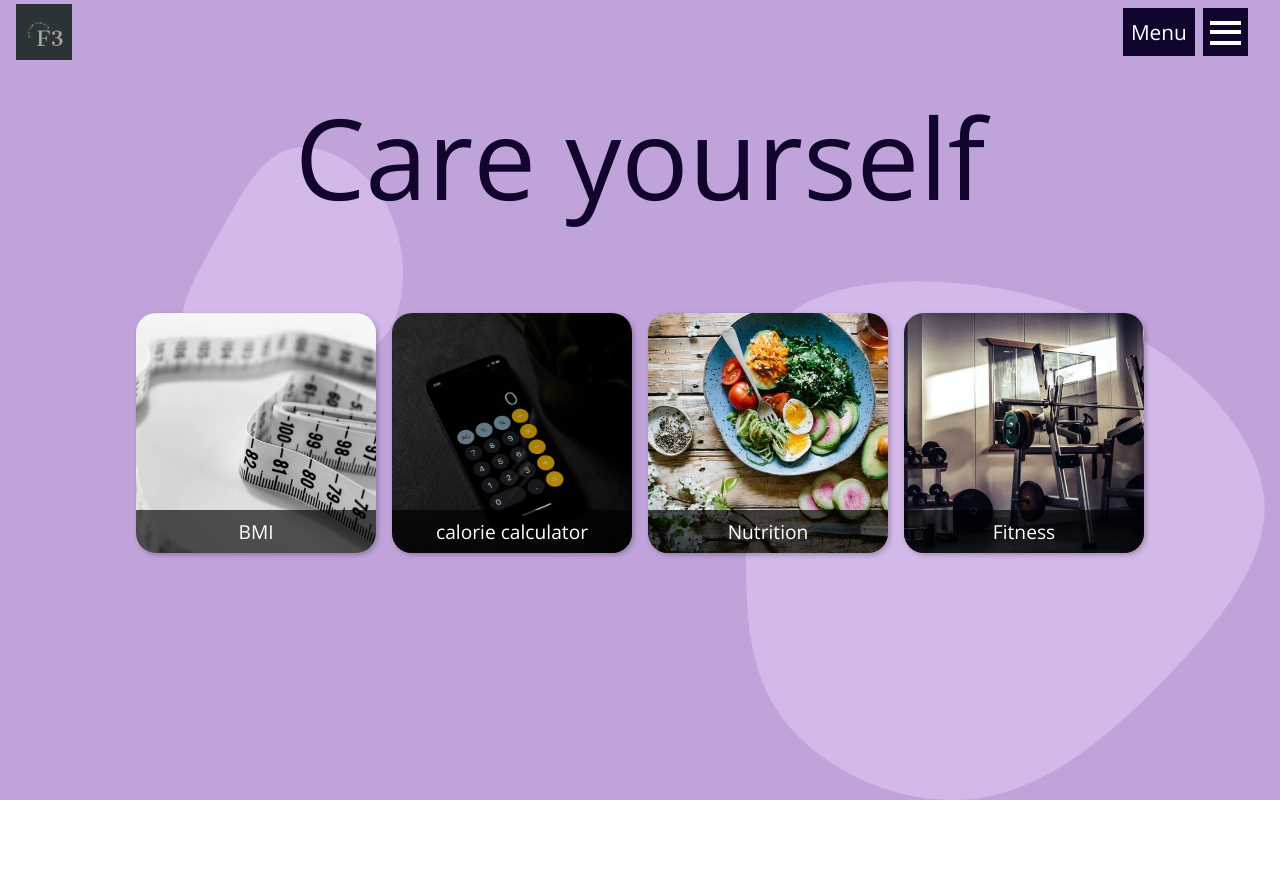
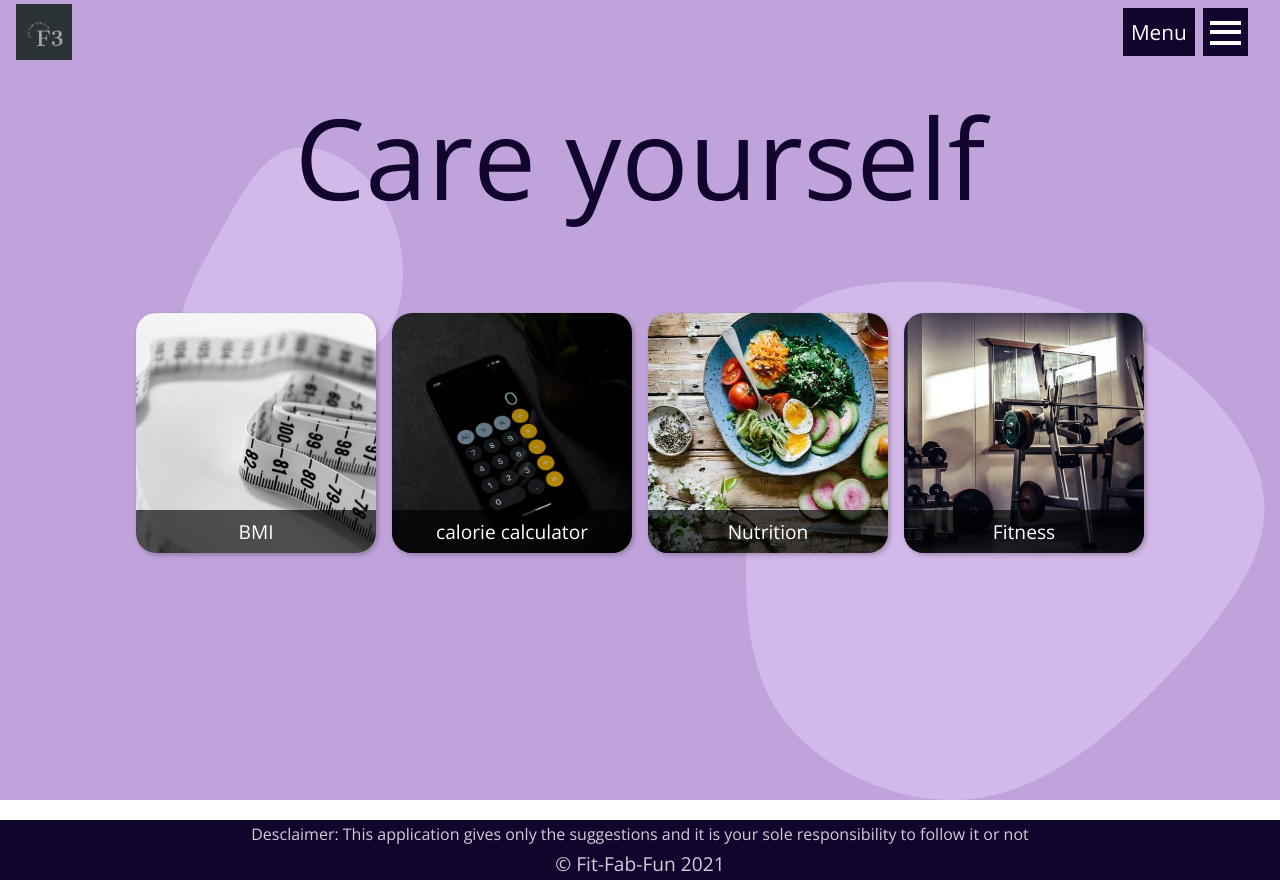
Before and after one commit to jaswanthpallavolu/SEPM_F3_APP, a React (Create React App) app: page /home in a window 1280 px wide. Before the commit the page ends 800 px from the top, so only its background shows below. Built offline with nearby package versions, Linux system fonts and the light colour scheme.

Commit message:
nov16-footer

```diff
--- a/src/components/Fitness_Section/Exercise.jsx
+++ b/src/components/Fitness_Section/Exercise.jsx
@@ -3,6 +3,7 @@ import './exercise_a.css';
 import { useParams } from "react-router-dom"; //eslint-disable-line
 import { useHistory } from 'react-router';
 import { useQuery } from 'react-query'
+import { CircularProgress } from "@mui/material";
 import axios from 'axios'
 import Carousel from "../../utils/carousel/Carousel";
 
@@ -15,7 +16,7 @@ export default function Exercise() {
 
     const history = useHistory();
 
-    const { data } = useQuery("a_1", getworkouts)
+    const { data, isLoading } = useQuery("a_1", getworkouts)
 
     const { fid } = useParams();
 
@@ -26,6 +27,7 @@ export default function Exercise() {
                 <div className="heading">
                     <p> Fitness</p>
                 </div>
+                {!isLoading ?
                     <div className="info">
                         {data?.data.map(i => (
                             <div key={i.name}>
@@ -43,6 +45,7 @@ export default function Exercise() {
                             </div>
                         ))}
                     </div>
+                    : <div style={{ width: '80vw', display: 'grid', placeItems: 'center' }}><CircularProgress color='secondary' /></div>}
             </div>
         </div>
     )
--- a/src/components/Fitness_Section/Fitness.jsx
+++ b/src/components/Fitness_Section/Fitness.jsx
@@ -1,9 +1,9 @@
 import React from 'react';
 import './fitness_a.css';
-import { BrowserRouter as Router, Route, Link } from "react-router-dom"; //eslint-disable-line
 import { useHistory } from 'react-router';
 import { useQuery } from 'react-query'
 import axios from 'axios'
+import { CircularProgress } from "@mui/material";
 
 export default function Fitness() {
 
@@ -12,11 +12,11 @@ export default function Fitness() {
 
         return axios.get(url)
     }
-    const { data } = useQuery("query", getCategories)
+    const { data, isLoading } = useQuery("query", getCategories)
 
     let history = useHistory();
 
-    console.log(data?.data)
+
 
     return (
 
@@ -26,6 +26,7 @@ export default function Fitness() {
                     <div className="heading"><p> Fitness</p>
                     </div>
                 </div>
+                {!isLoading ?
                     <div className="info">
                         {data?.data.map(item => (
                             <div className="info_1" key={item.id}>
@@ -38,13 +39,12 @@ export default function Fitness() {
                                 <div className="button">
                                     {item.sections.map(i => (
                                         <button className="b1" key={i.id} onClick={() => history.push("/home/fitness/" + i.id)}><p>{i.name}</p></button>
-
                                     ))}
-
                                 </div>
                             </div>
                         ))}
                     </div>
+                    : <div style={{ width: '80vw', display: 'grid', placeItems: 'center' }}><CircularProgress color='secondary' /></div>}
             </div>
         </div >
     )
--- a/src/components/Fitness_Section/exercise_a.css
+++ b/src/components/Fitness_Section/exercise_a.css
@@ -17,15 +17,20 @@
     background: var(--primary);
 }
 .exercise_main .heading{
+    position: relative;
+    left:5%;
+    width:max-content;
     font-size: 3rem;
 }
 .exercise_main .container{
     position: absolute;
     top: 7rem;
-    left: 5rem;
+    width:100%;
     text-transform: capitalize;
 }
 .exercise_main .back{
+    position: absolute;
+    left:5%;
     background-image: url('icons8-left-50.png');
     background-repeat: no-repeat;
     background-position-x: center;
@@ -37,29 +42,30 @@
     text-decoration: none;
     /* display: inline-block; */
     font-size: 20px;
-    margin: 5px 10px;
     cursor: pointer;
     border-radius: 15px;
 }
 
 .exercise_main .heading_1{
-    display: flex;
+    display: grid;
+    place-items: center;
+    /* display: flex;
     flex-direction: row;
-    gap:35rem;
-    margin-bottom: 5rem;
+    gap:35rem; */
+    margin-bottom: 4rem;
 }
 
 .exercise_main .info{
     position: absolute;
     top: 8rem;
-    left: 1rem;
-    width: 83rem;
+
+    width: 100%;
 }
 
 .exercise_main .vedios{
-    position:absolute;
-    left: 100px;
-    width: 70rem;
+
+    margin:auto;
+    width:80%;
 }
 
 @media all and (max-width:600px){
--- a/src/components/LandingPage/Landing.jsx
+++ b/src/components/LandingPage/Landing.jsx
@@ -16,6 +16,10 @@ export default function Landing() {
             <div className="content">
                 <h1>Care yourself</h1>
                 <Sections />
+                <footer>
+                    <div className="dis">Desclaimer: This application gives only the suggestions and it is your sole responsibility to follow it or not </div>
+                    <div className="cright">&copy; Fit-Fab-Fun 2021</div>
+                </footer>
             </div>
         </div>
     )
--- a/src/components/LandingPage/landing.css
+++ b/src/components/LandingPage/landing.css
@@ -16,6 +16,7 @@
 .landing .content{
     position: absolute;
     width: 100%;
+    min-height: 110vh;
 }
 .landing .content .nav{
 
@@ -165,8 +166,30 @@
     transition: opacity .2s ease-out;
 }
 
+/* FOOTER */
+.landing footer{
+    position: absolute;
+    bottom: 0;
+    width:100%;
+
+    background: var(--dark);
+    color: rgba(255,255,255,.8);
+    display: flex;
+    flex-direction: column;
+    align-items: center;
+    gap:.3rem;
+    padding: .2rem 0;
+}
+.landing footer .cright{
+    font-size: clamp(1rem,2vw,1.2rem);
+}
+.landing footer .dis{
+    font-size: clamp(.8rem,2vw,1rem);
+    text-align: center;
+}
+
 /* Tabs Version */
-@media screen and (min-width:602px) and (max-width:920px){
+@media screen and (min-width:602px) and (max-width:1025px){
     .landing .m_sections .card{
         --card-width:min(20vw,13rem)
     }
@@ -175,3 +198,8 @@
         padding: .3rem 0rem;
     }
 }
+@media (max-width:600px){
+    .landing .content{
+        min-height: 100vh;
+    }
+}
--- a/src/utils/carousel/carousel.css
+++ b/src/utils/carousel/carousel.css
@@ -2,7 +2,7 @@
 
 .m_carousel .slick-list{
   margin-top: 2%;
-  height:max(40vh,15rem);
+  height:min(40vh,20rem);
 }
 /* .m_carousel .slick-arrow.slick-prev,
 .m_carousel .slick-arrow.slick-next{
```
Lines whose indentation alone changed are shown as unchanged.
